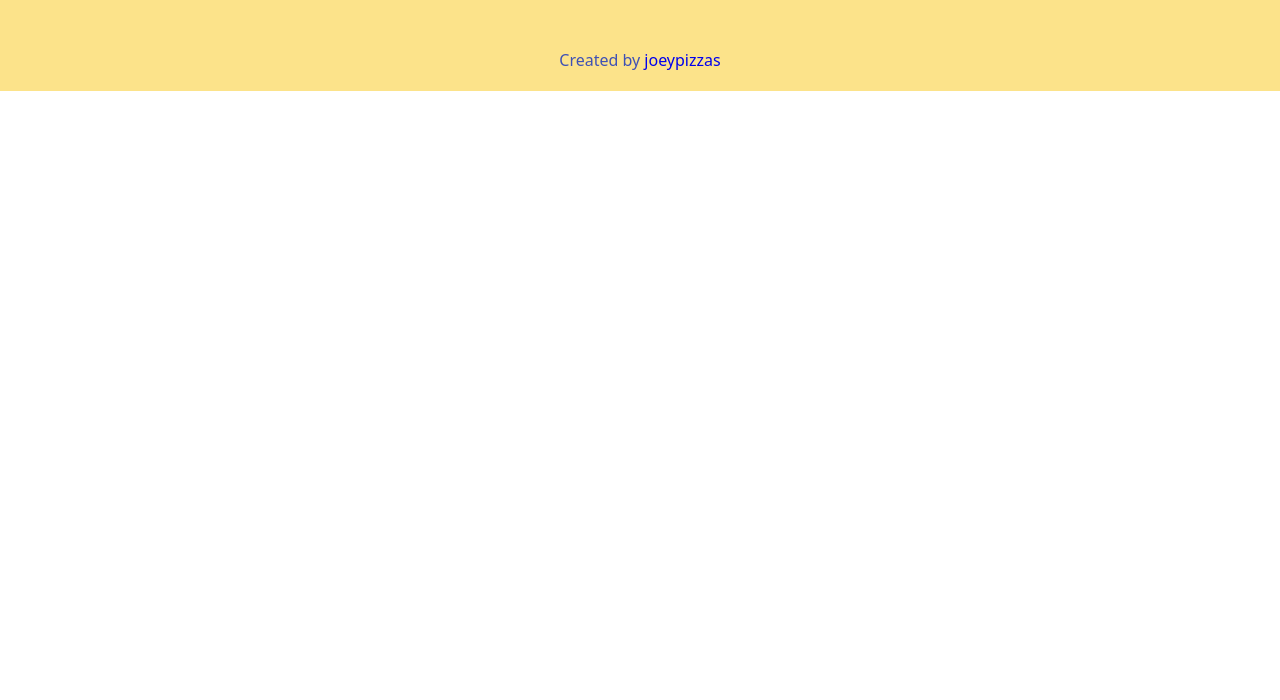
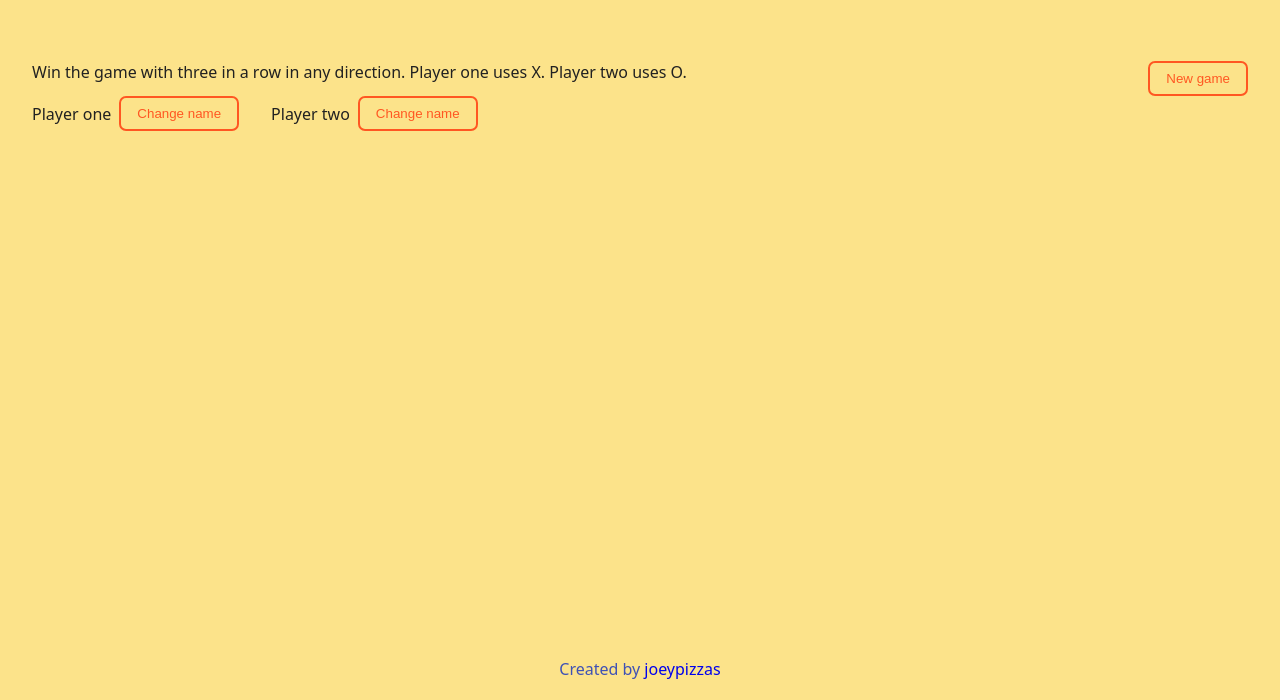
Before and after one commit to joeypizzas/odin-tic-tac-toe, a plain HTML site: page index.html in a window 1280 px wide. Shown: the part 100-800 px from the top of the page. Drawn offline with Linux system fonts and the light colour scheme.

Commit message:
added + styled insturctions and player names

```diff
--- a/index.html
+++ b/index.html
@@ -11,7 +11,22 @@
     <div id="title-container">
         <div id="title">Tic Tac Toe</div>
     </div>
-    <div id="game-area"></div>
+    <div id="game-container">
+        <div id="instructions-and-new-game">
+            <div id="instructions">Win the game with three in a row in any direction. Player one uses X. Player two uses O.</div>
+            <button>New game</button>
+        </div>
+        <div id="player-info-container">
+            <div class="player-info">
+                <div class="player-name">Player one</div>
+                <button>Change name</button>
+            </div>
+            <div class="player-info">
+                <div class="player-name">Player two</div>
+                <button>Change name</button>
+            </div>
+        </div>
+    </div>
     <div id="footer-container">
         <div id="footer">Created by <a href="https://github.com/joeypizzas">joeypizzas</a></div>
     </div>
--- a/style.css
+++ b/style.css
@@ -26,8 +26,46 @@ body {
     color: #3F51B5;
 }
 
-#game-area {
+#game-container {
+    flex: 1;
+    background-color: #FCE38A;
+    padding: 2rem;
+}
 
+#instructions-and-new-game {
+    display: flex;
+    justify-content: space-between;
+}
+
+#instructions {
+    color: #212121;
+}
+
+button {
+    color: #FF5722;
+    background-color: #FCE38A;
+    border: 2px solid;
+    border-radius: 7px;
+    padding: .5rem 1rem .5rem 1rem;
+}
+
+button:hover {
+    color: #3F51B5;
+}
+
+#player-info-container {
+    display: flex;
+    gap: 2rem;
+}
+
+.player-info {
+    display: flex;
+    align-items: center;
+    gap: .5rem;
+}
+
+.player-name {
+    color: #212121;
 }
 
 #footer-container {
```
